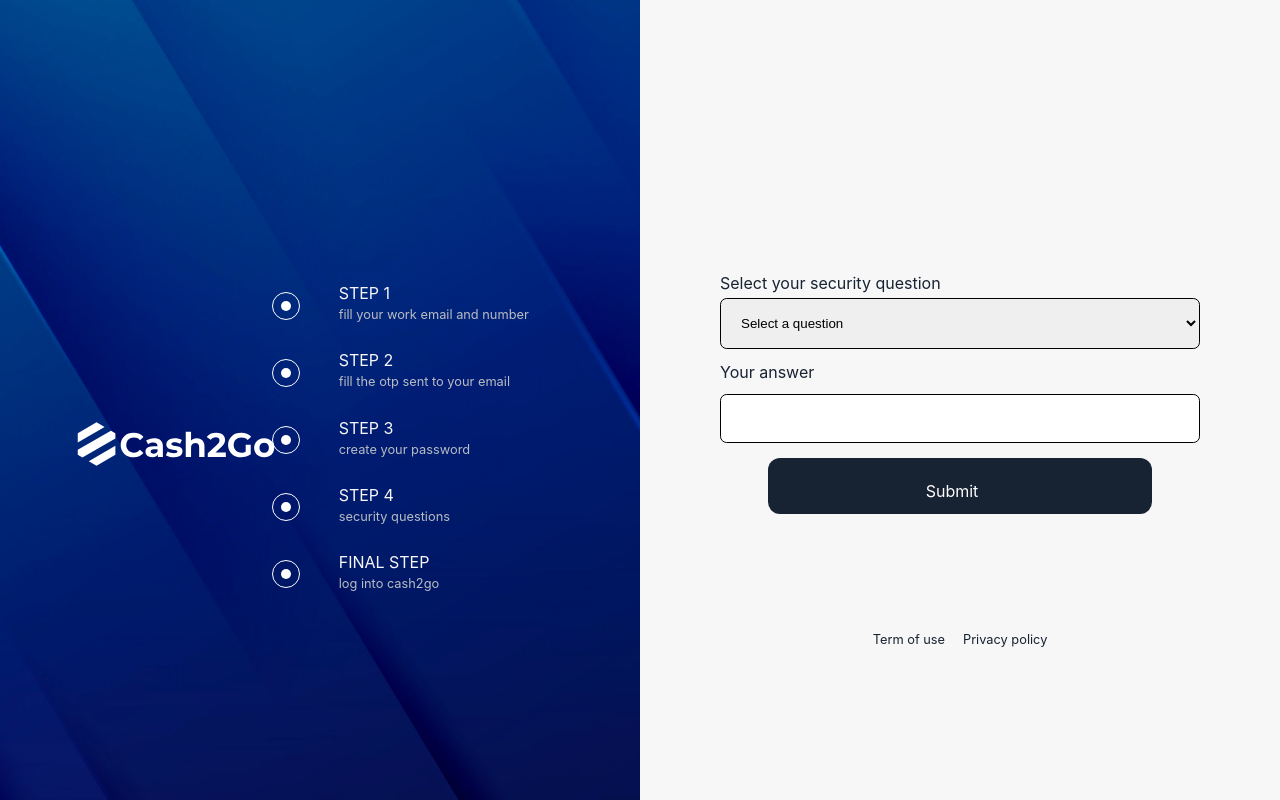
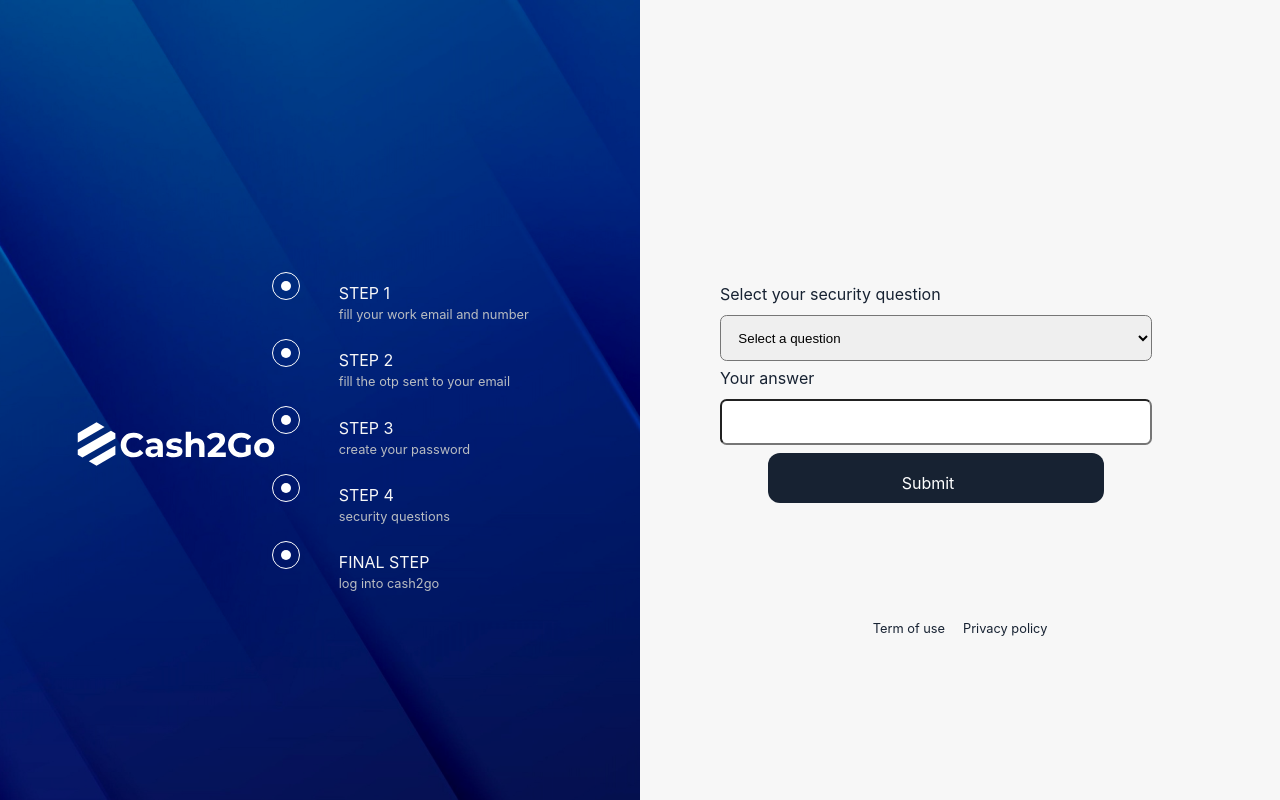
Before and after one commit to joyibeh93/Cash2go-loan-app, a React (Create React App) app: page /signupstep4 in a window 1280 px wide. Built offline with nearby package versions, Linux system fonts and the light colour scheme; the HTML template or start-up script is replaced by a standard one.

Commit message:
created css file for line-chart

```diff
--- a/src/Components/LineChart.jsx
+++ b/src/Components/LineChart.jsx
@@ -1,4 +1,6 @@
 import React from "react";
+import RightArrow from '../assets/Right-arrow.svg'
+import '../Styles/LineChart.css';
 import { Line } from "react-chartjs-2";
 import {
   Chart as ChartJs,
@@ -72,7 +74,11 @@ const LineChart = () => {
         <p>Jan-May 2023</p>
       </div>
       <hr />
-      <div style={{ width: "600px", height: "300px" }}>
+      <div>
+        <div className="chart-description">
+          <p>Data in person range</p>
+          <p>Link <span><img src={RightArrow} alt="right-arrow" /></span></p>
+        </div>
         <Line data={data} options={options}></Line>
       </div>
     </div>
--- a/src/Components/QuestionForm.jsx
+++ b/src/Components/QuestionForm.jsx
@@ -225,7 +225,7 @@ const QuestionForm = () => {
             <label className="label" htmlFor="Question">
               Select your security question
             </label>
-            <Field as="select" id="Question" name="Question" className="input">
+            <Field as="select" id="Question" name="Question" className=" Question-input">
               <option value="">Select a question</option>
               <option value="Where did you meet your spouse?">
                 Where did you meet your spouse?
@@ -252,14 +252,14 @@ const QuestionForm = () => {
             <label htmlFor="Answer" className="label">
               Your answer
             </label>
-            <Field type="text" id="Answer" name="Answer" className="input" />
+            <Field type="text" id="Answer" name="Answer" className="Question-input" />
             <ErrorMessage
               name="Answer"
               component="div"
               className="error-message"
             />
 
-            <div className="button">
+            <div className=" Question-button">
               <Buttons button="Submit" />
             </div>
           </Form>
--- /dev/null
+++ b/src/Styles/LineChart.css
@@ -0,0 +1,12 @@
+.Line{
+    width: 900px;
+    margin-left:20px;
+    background-color:#b9bdc288 ;
+    border: 3px sold var(--credit-score-bg-clr);
+    border-radius: 10px;
+}
+.chart-description{
+    display: flex;
+    justify-content: space-between;
+    margin-top: 50px;
+}
--- a/src/Styles/QuestionForm.css
+++ b/src/Styles/QuestionForm.css
@@ -19,22 +19,38 @@
 
 .select {
   display: block;
-  padding: 0.8em;
+  padding: 1em;
   outline: none;
-  border-radius: 0.6em;
+  border-radius: 0.5em;
   margin-bottom: 1em;
   margin-top: 0.5em;
-  width: 100%;
+  width: 90%;
 }
 
-input {
+ .Question-input {
   display: block;
-  padding: 0.5em 5em;
-  border-radius: 0.6em;
+  padding: 1em;
+  border-radius: 0.5em;
   margin-top: 0.5em;
-  width: 100%;
+  margin-bottom: 0.5em;
+  width: 90%;
 }
-
+.Question-button{
+  font-family: var(--font-family-body);
+  background-color: var(--submit-btn-bg-clr);
+  padding: 0.6em;
+  border-radius: 0.75em;
+  margin-top: 0.125em;
+  text-align: center;
+  width: 70%;
+  margin-left: 3em;
+}
+.Question-button button{
+    background-color: transparent;
+    color: #fff;
+    border: none;
+    cursor: pointer;
+  }
 .terms {
   margin-top: 5em;
   font-size: 0.8rem;
--- a/src/Styles/UserInfo.css
+++ b/src/Styles/UserInfo.css
@@ -44,7 +44,7 @@
   }
   .side-btn button {
     margin-left: 0.8rem;
-    border-radius: 0.5em;
+    border-radius: 0.3125em;
     cursor: pointer;
   }
   .Info {
```
